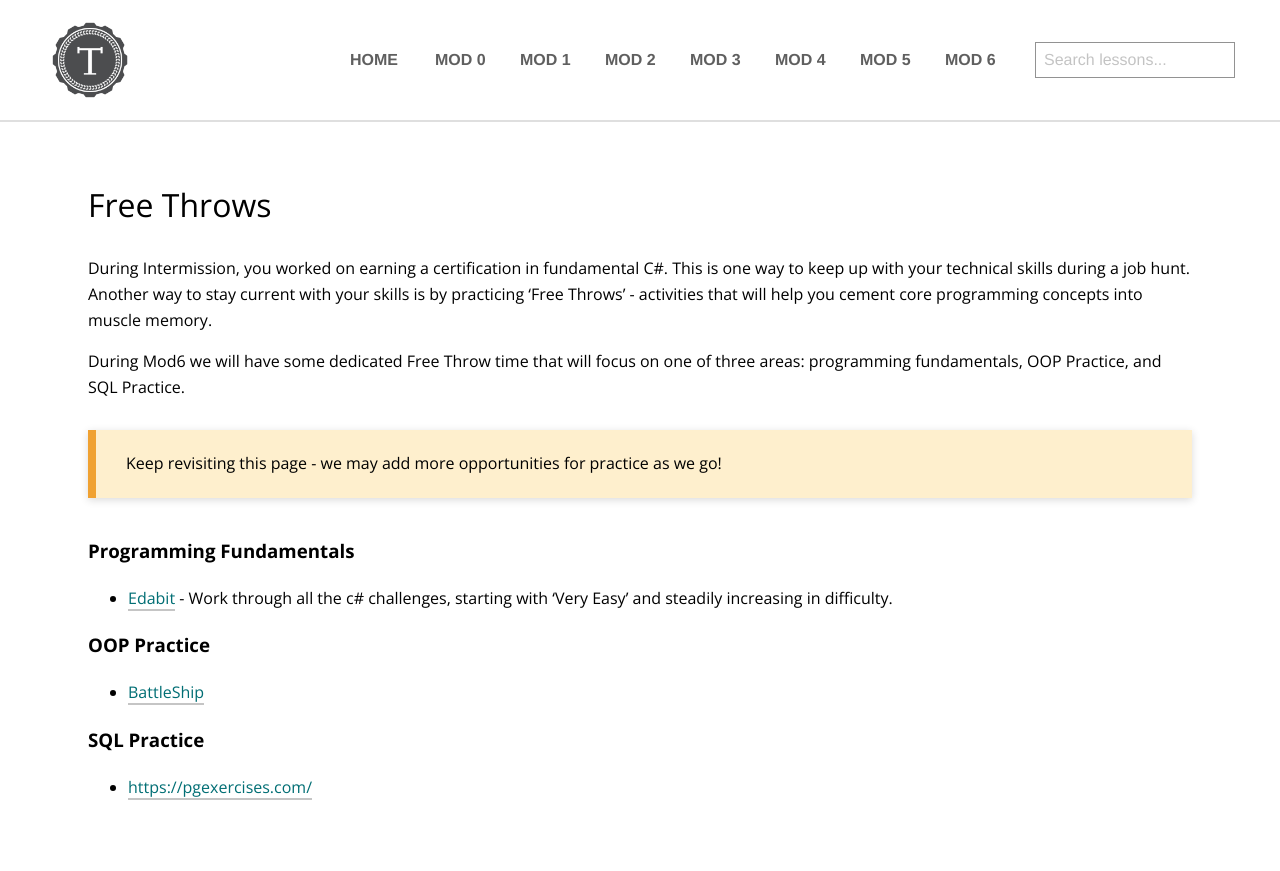
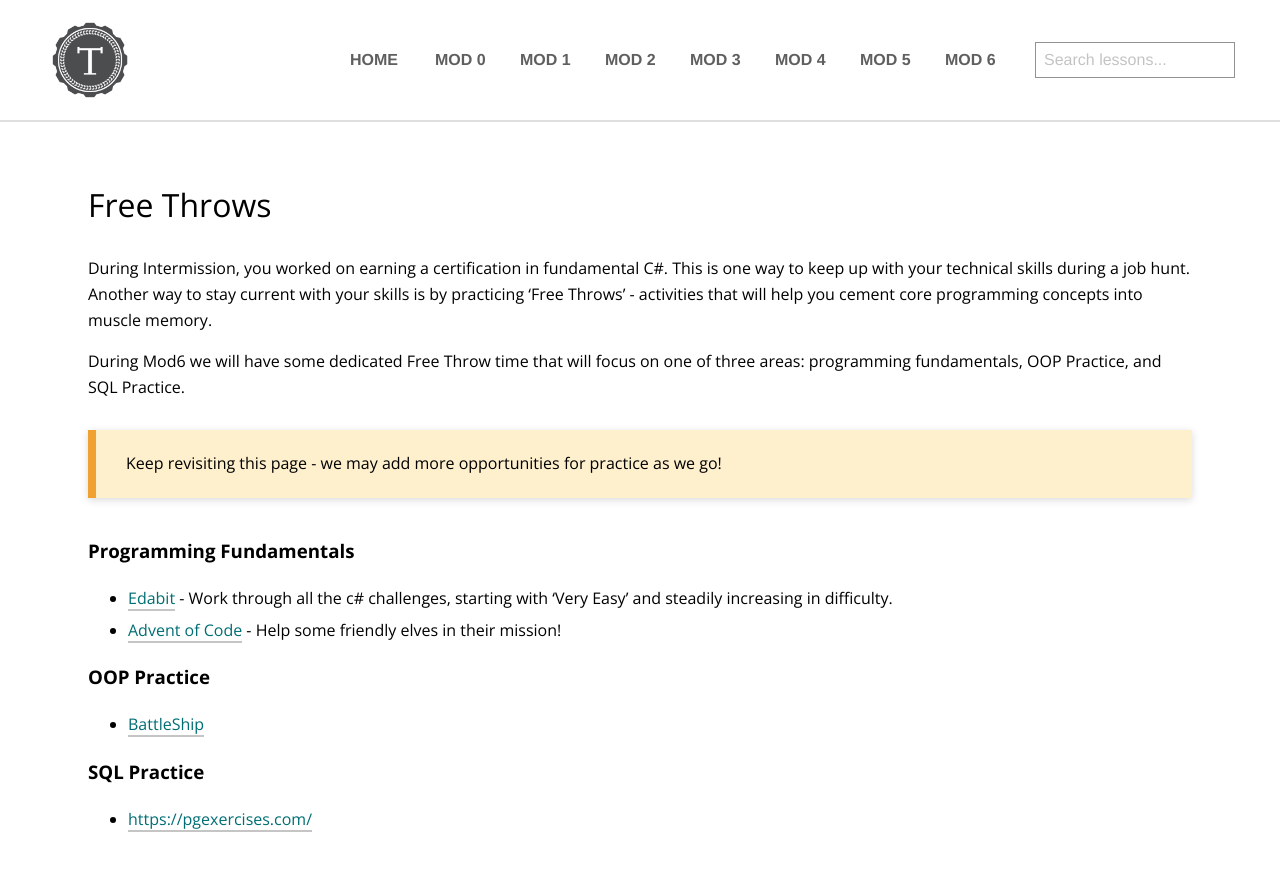
Before and after one commit to turingschool/launch-curriculum, a Jekyll site: the page built from module6/freethrows/index.md, in a window 1280 px wide, cut to the strip 0-896 px from the top of the page. Shown: the top 871 px of the strip. Built offline with Jekyll 4.4.1, drawn with Linux system fonts in a browser that asks for light colours; nearby versions of some CDN libraries; comment, search, counter and statistics services are not loaded.

Commit message:
Update index.md

```diff
--- a/module6/freethrows/index.md
+++ b/module6/freethrows/index.md
@@ -14,6 +14,7 @@ Keep revisiting this page - we may add more opportunities for practice as we go!
 ### Programming Fundamentals
 
 * [Edabit](https://edabit.com/challenges) - Work through all the c# challenges, starting with 'Very Easy' and steadily increasing in difficulty.
+* [Advent of Code](https://adventofcode.com/) - Help some friendly elves in their mission!
 
 ### OOP Practice
 
```
